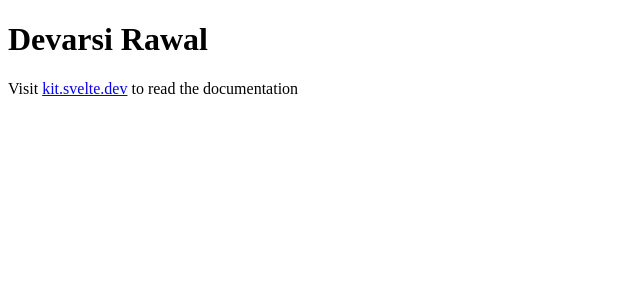
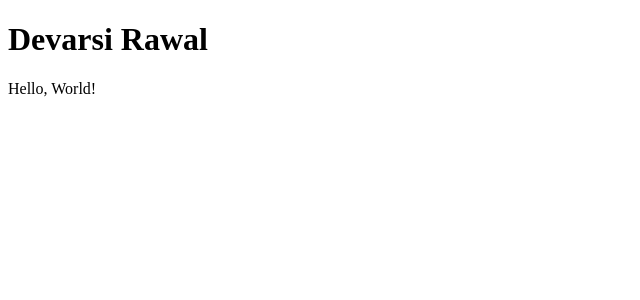
Before and after one commit to devarsirawal/devarsirawal.github.io, a SvelteKit app: page / in a window 1280 px wide. Shown: the top 300 px of the page, without its empty margins (0-640 px from the left). Built offline with nearby package versions, Linux system fonts and the light colour scheme.

Commit message:
Update site body

```diff
--- a/src/routes/+page.svelte
+++ b/src/routes/+page.svelte
@@ -1,2 +1,2 @@
 <h1>Devarsi Rawal</h1>
-<p>Visit <a href="https://kit.svelte.dev">kit.svelte.dev</a> to read the documentation</p>
+<p>Hello, World!</p>
```
